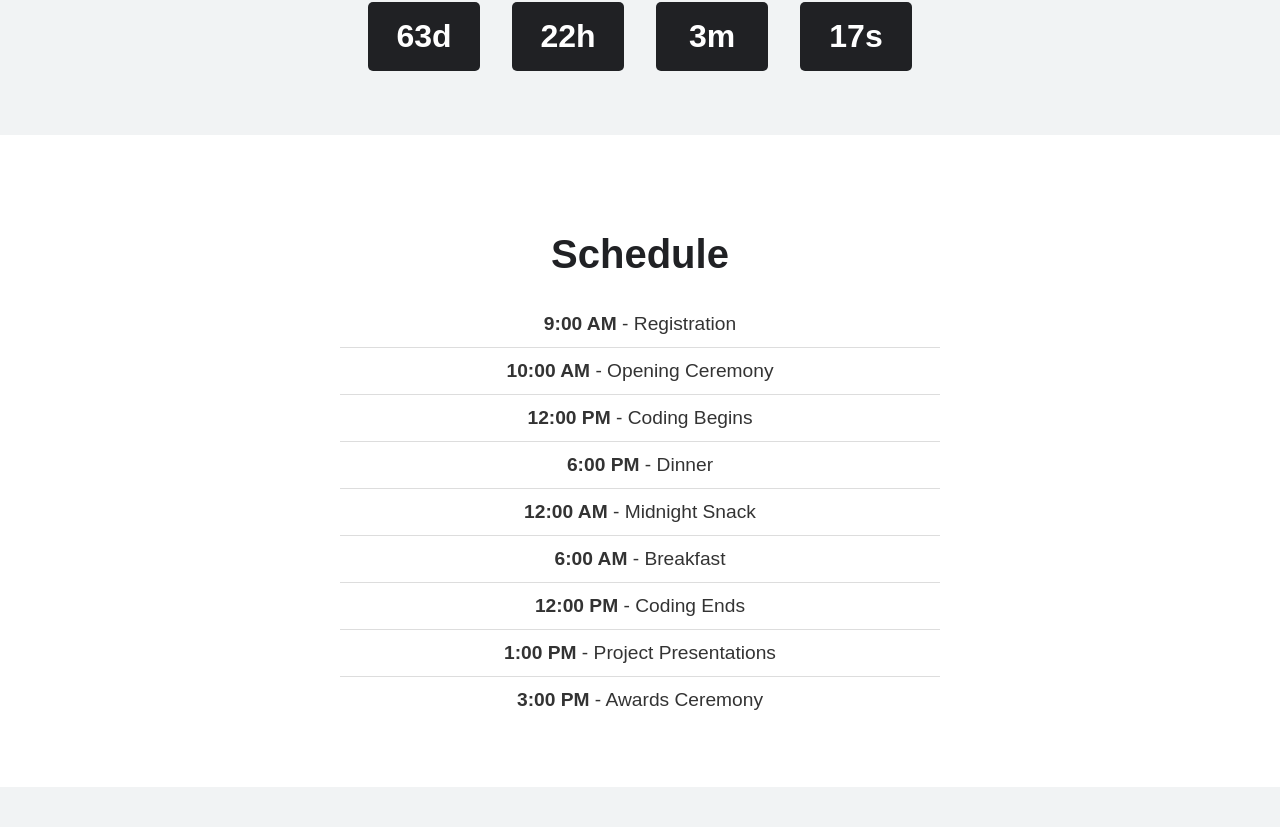
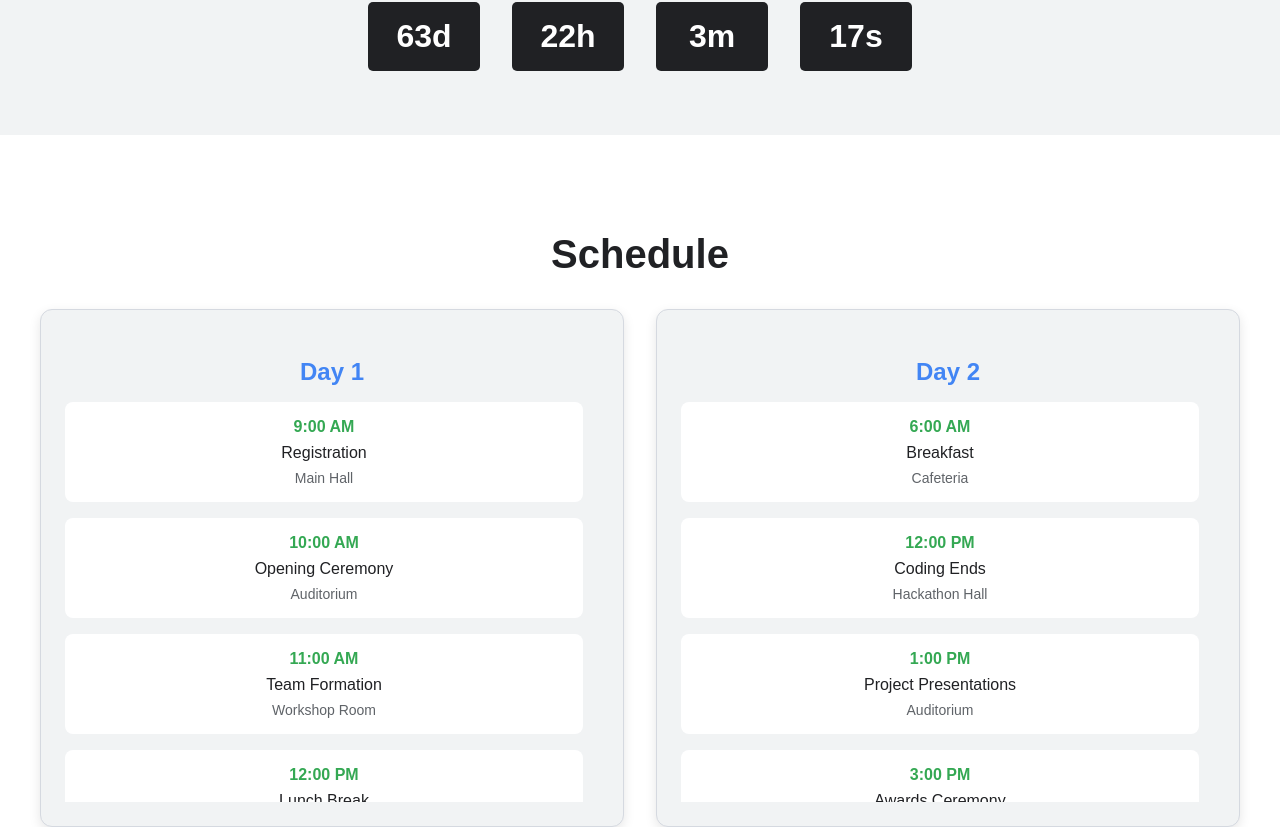
Before and after one commit to Qhaleed/gdg-hackathon, a React (Create React App) app: page / in a window 1280 px wide. Shown: the part 1099-1926 px from the top of the page. Built offline with nearby package versions, Linux system fonts and the light colour scheme.

Commit message:
Schedule of activities added

```diff
--- a/src/components/Schedule.js
+++ b/src/components/Schedule.js
@@ -2,20 +2,55 @@ import React from 'react';
 import '../styles/Schedule.css';
 
 const Schedule = () => {
+    // Placeholder content for Day 1
+    const day1Schedule = [
+        { time: '9:00 AM', event: 'Registration', location: 'Main Hall' },
+        { time: '10:00 AM', event: 'Opening Ceremony', location: 'Auditorium' },
+        { time: '11:00 AM', event: 'Team Formation', location: 'Workshop Room' },
+        { time: '12:00 PM', event: 'Lunch Break', location: 'Cafeteria' },
+        { time: '1:00 PM', event: 'Coding Begins', location: 'Hackathon Hall' },
+        { time: '6:00 PM', event: 'Dinner', location: 'Cafeteria' },
+        { time: '12:00 AM', event: 'Midnight Snack', location: 'Hackathon Hall' },
+    ];
+
+    // Placeholder content for Day 2
+    const day2Schedule = [
+        { time: '6:00 AM', event: 'Breakfast', location: 'Cafeteria' },
+        { time: '12:00 PM', event: 'Coding Ends', location: 'Hackathon Hall' },
+        { time: '1:00 PM', event: 'Project Presentations', location: 'Auditorium' },
+        { time: '3:00 PM', event: 'Awards Ceremony', location: 'Auditorium' },
+        { time: '4:00 PM', event: 'Closing Remarks', location: 'Auditorium' },
+    ];
+
     return (
         <section id="schedule" className="schedule">
             <h2>Schedule</h2>
-            <ul>
-                <li><strong>9:00 AM</strong> - Registration</li>
-                <li><strong>10:00 AM</strong> - Opening Ceremony</li>
-                <li><strong>12:00 PM</strong> - Coding Begins</li>
-                <li><strong>6:00 PM</strong> - Dinner</li>
-                <li><strong>12:00 AM</strong> - Midnight Snack</li>
-                <li><strong>6:00 AM</strong> - Breakfast</li>
-                <li><strong>12:00 PM</strong> - Coding Ends</li>
-                <li><strong>1:00 PM</strong> - Project Presentations</li>
-                <li><strong>3:00 PM</strong> - Awards Ceremony</li>
-            </ul>
+            <div className="schedule-container">
+                <div className="schedule-column">
+                    <h3>Day 1</h3>
+                    <div className="scrollable-content">
+                        {day1Schedule.map((item, index) => (
+                            <div key={index} className="schedule-item">
+                                <span className="schedule-time">{item.time}</span>
+                                <span className="schedule-event">{item.event}</span>
+                                <span className="schedule-location">{item.location}</span>
+                            </div>
+                        ))}
+                    </div>
+                </div>
+                <div className="schedule-column">
+                    <h3>Day 2</h3>
+                    <div className="scrollable-content">
+                        {day2Schedule.map((item, index) => (
+                            <div key={index} className="schedule-item">
+                                <span className="schedule-time">{item.time}</span>
+                                <span className="schedule-event">{item.event}</span>
+                                <span className="schedule-location">{item.location}</span>
+                            </div>
+                        ))}
+                    </div>
+                </div>
+            </div>
         </section>
     );
 };
--- a/src/components/Sponsors.js
+++ b/src/components/Sponsors.js
@@ -5,8 +5,8 @@ const Sponsors = () => {
     return (
         <section id="sponsors" className="sponsors">
             <h2>Sponsors</h2>
-            <div className="sponsor-logos">
-                <img src="./ADZU.jpg" alt="Sponsor 1" />
+            <div className="sponsor-logos" >
+                <img src="./ADZU.jpg" alt="Sponsor 1" loading='lazy' />
                 <img src="./CSITE.jpg" alt="Sponsor 2" />
                 <img src="./SITEAO.jpg" alt="Sponsor 3" />
                 <img src="./CSITE.jpg" alt="Sponsor 2" />
--- a/src/styles/Schedule.css
+++ b/src/styles/Schedule.css
@@ -1,27 +1,86 @@
 .schedule {
-  padding: 4rem 2rem;
-  background-color: #fff;
+  padding: 4rem 0rem;
+  background-color: #ffffff; /* White background */
   text-align: center;
 }
 
 .schedule h2 {
   font-size: 2.5rem;
-  margin-bottom: 1.5rem;
+  margin-bottom: 2rem;
+  color: #202124; /* Google Gray */
 }
 
-.schedule ul {
-  list-style: none;
-  padding: 0;
-  max-width: 600px;
+.schedule-container {
+  display: flex;
+  gap: 2rem;
+  justify-content: center;
+  max-width: 1200px;
   margin: 0 auto;
 }
 
-.schedule li {
-  font-size: 1.2rem;
-  padding: 0.75rem 0;
-  border-bottom: 1px solid #ddd;
+.schedule-column {
+  flex: 1;
+  background-color: #f1f3f4; /* Light gray background */
+  border-radius: 12px;
+  padding: 1.5rem;
+  border: solid 1px #d5d9e0; /* Light gray border */
+  box-shadow: 0 4px 12px rgba(0, 0, 0, 0.1);
 }
 
-.schedule li:last-child {
-  border-bottom: none;
+.schedule-column h3 {
+  font-size: 1.5rem;
+  margin-bottom: 1rem;
+  color: #4285f4; /* Google Blue */
 }
+
+.scrollable-content {
+  max-height: 400px;
+  overflow-y: auto;
+  padding-right: 1rem;
+}
+
+.schedule-item {
+  background-color: #ffffff;
+  border-radius: 8px;
+  padding: 1rem;
+  margin-bottom: 1rem;
+  transition: transform 0.3s ease, box-shadow 0.3s ease;
+}
+
+.schedule-item:hover {
+  transform: translateY(-5px);
+  box-shadow: 0 4px 8px rgba(0, 0, 0, 0.2);
+}
+
+.schedule-time {
+  font-size: 1rem;
+  font-weight: bold;
+  color: #34a853; /* Google Green */
+  display: block;
+}
+
+.schedule-event {
+  font-size: 1rem;
+  color: #202124; /* Google Gray */
+  display: block;
+  margin-top: 0.5rem;
+}
+
+.schedule-location {
+  font-size: 0.875rem;
+  color: #5f6368; /* Google Gray */
+  display: block;
+  margin-top: 0.5rem;
+}
+
+/* Responsive Design */
+@media (max-width: 768px) {
+  .schedule-container {
+    flex-direction: column;
+  }
+
+  .schedule-column {
+    width: 100%;
+    padding: 0;
+  }
+}
```
